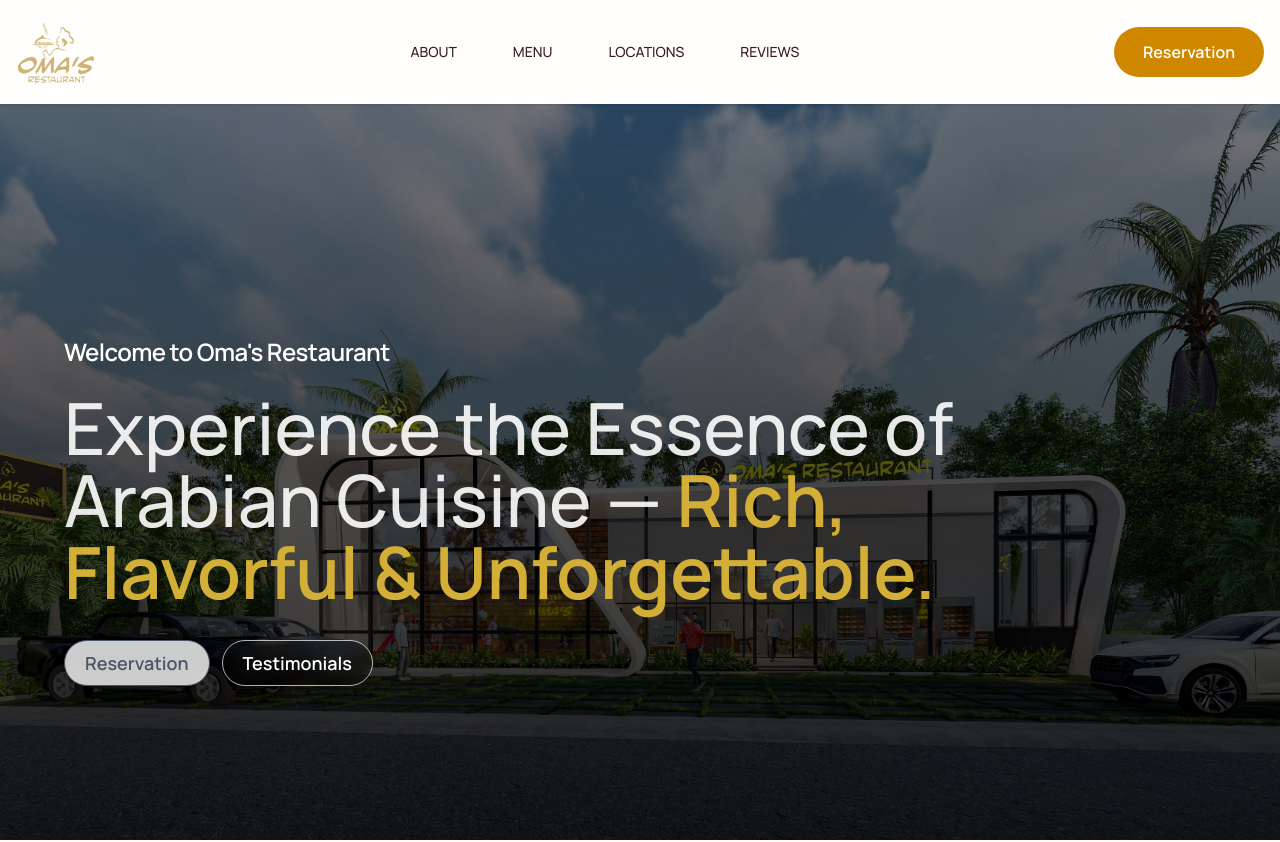
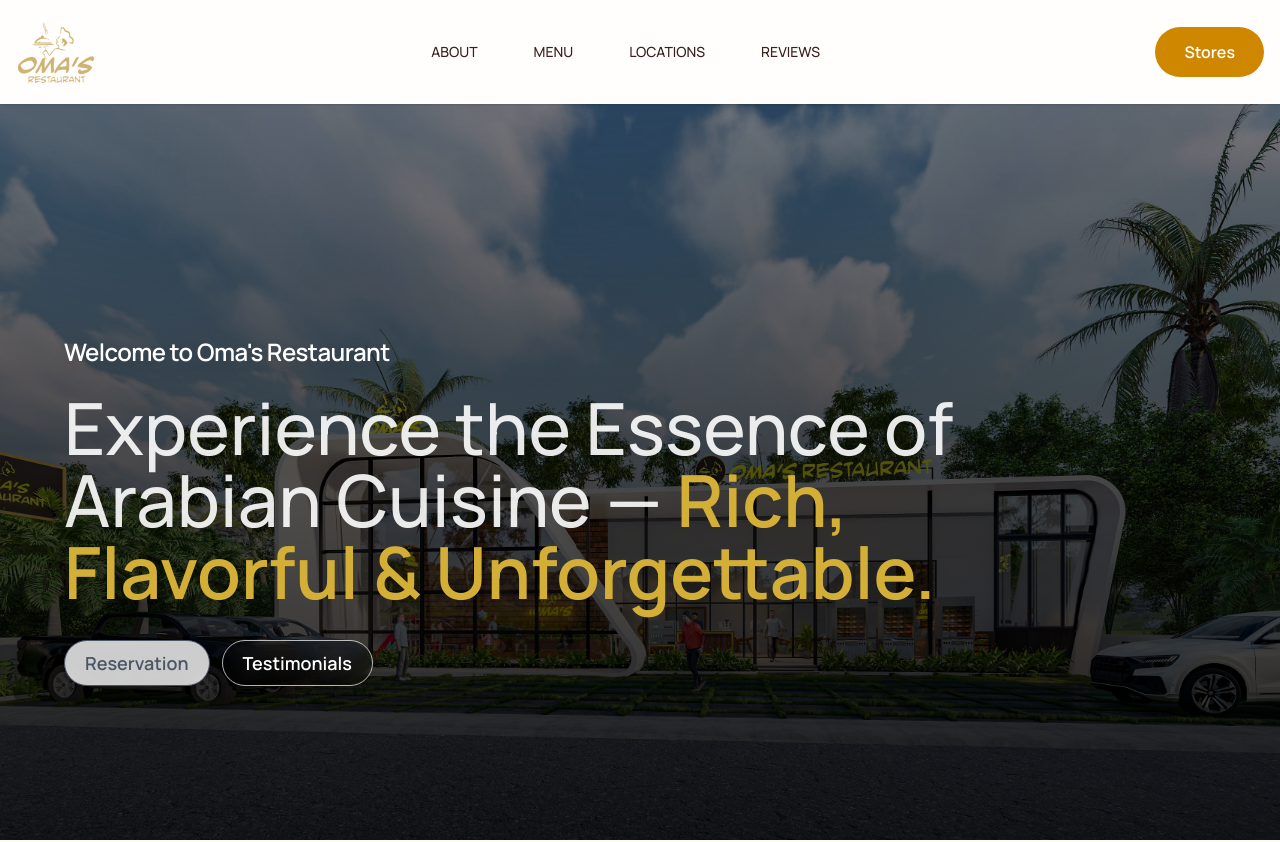
Before and after one commit to Janishnehyan03/omas, a Next.js app: page / in a window 1280 px wide. Shown: the top 842 px of the page. Built offline with nearby package versions, Linux system fonts and the light colour scheme.

Commit message:
Rename reservation buttons to stores for improved clarity

```diff
--- a/app/components/Header.tsx
+++ b/app/components/Header.tsx
@@ -71,23 +71,23 @@ export function Header() {
             ))}
           </nav>
 
-          {/* --- Desktop Reservation Button --- */}
+          {/* --- Desktop Stores Button --- */}
           <Link
             href="#locations"
             className="hidden rounded-full px-7 py-3 font-semibold text-white
                        transition-all duration-300 hover:scale-105 bg-yellow-600 hover:text-brand-charcoal hover:shadow-lg md:inline-block border border-transparent hover:border-brand-charcoal"
           >
-            Reservation
+            Stores
           </Link>
 
-          {/* --- Mobile Reservation Button + Hamburger Button (Row) --- */}
+          {/* --- Mobile Stores Button + Hamburger Button (Row) --- */}
           <div className="flex items-center gap-3 md:hidden">
             <Link
               href="#locations"
               className="rounded-full bg-brand-brown px-4 py-2 font-semibold text-white text-sm shadow transition-all hover:bg-brand-gold hover:text-brand-charcoal hover:shadow-lg border border-transparent hover:border-brand-charcoal"
               tabIndex={0}
             >
-              Reservation
+              Stores
             </Link>
             <button
               className="relative z-[60] h-8 w-8 text-brand-charcoal flex items-center justify-center"
```
